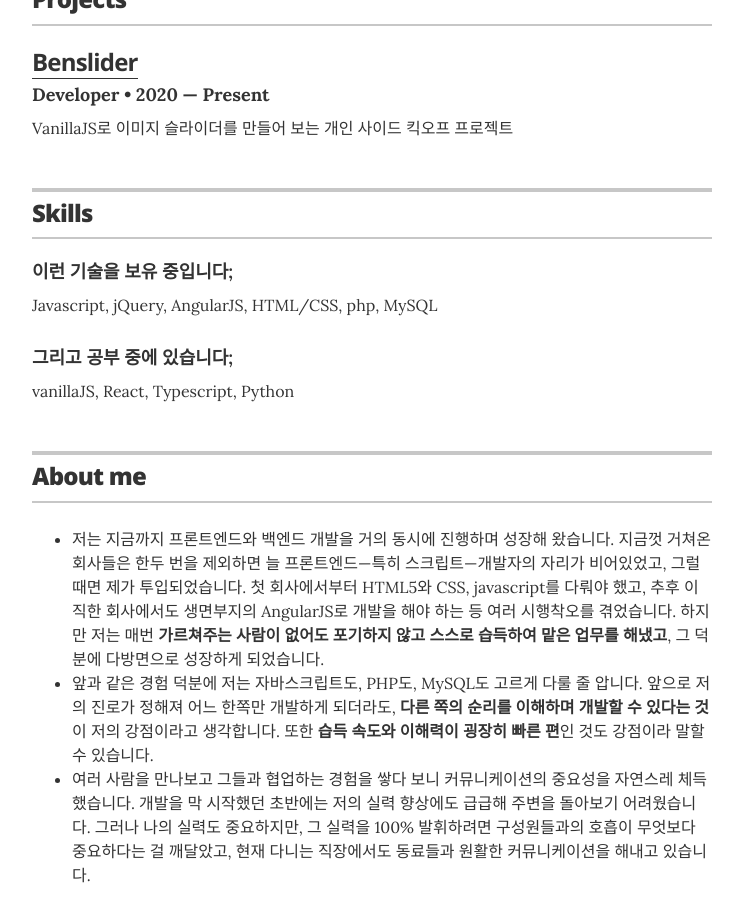
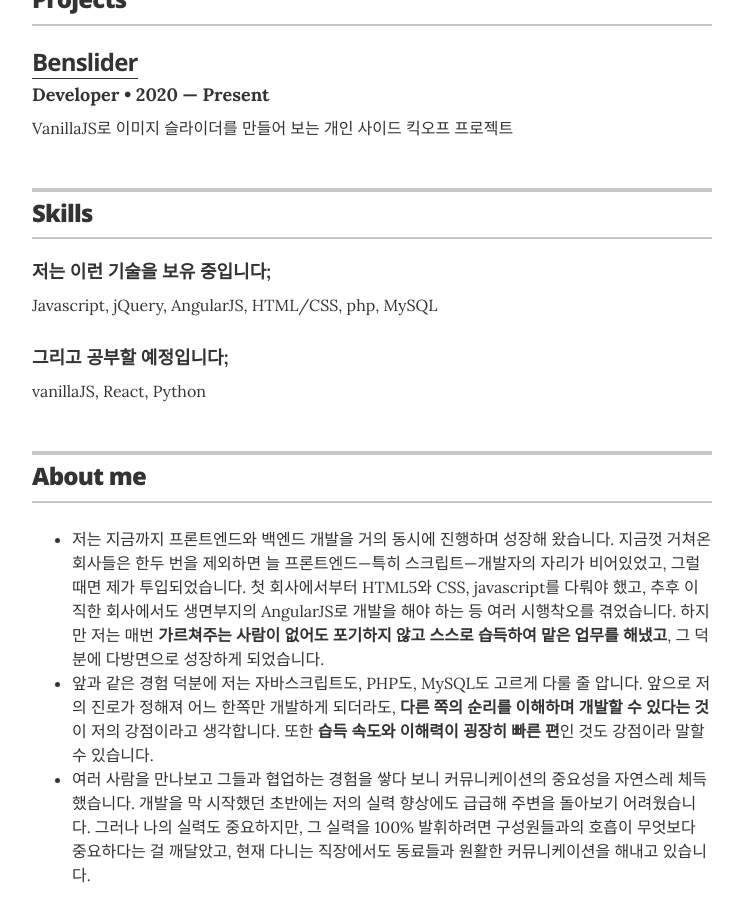
Before and after one commit to ben-log/ben-log.github.io, a Jekyll site: the page built from index.html, in a window 1280 px wide and 900 px high, scrolled down 1791 px. Shown: the whole window, without its empty margins (268-1011 px from the left). Built offline with Jekyll 4.4.1, drawn with Linux system fonts in a browser that asks for light colours.

Commit message:
skills 업데이트

```diff
--- a/_data/skills.yml
+++ b/_data/skills.yml
@@ -1,7 +1,7 @@
 # Skills
 # Backend
-- skill: 이런 기술을 보유 중입니다;
+- skill: 저는 이런 기술을 보유 중입니다;
   description: Javascript, jQuery, AngularJS, HTML/CSS, php, MySQL
 
-- skill: 그리고 공부 중에 있습니다;
-  description: vanillaJS, React, Typescript, Python
+- skill: 그리고 공부할 예정입니다;
+  description: vanillaJS, React, Python
```
